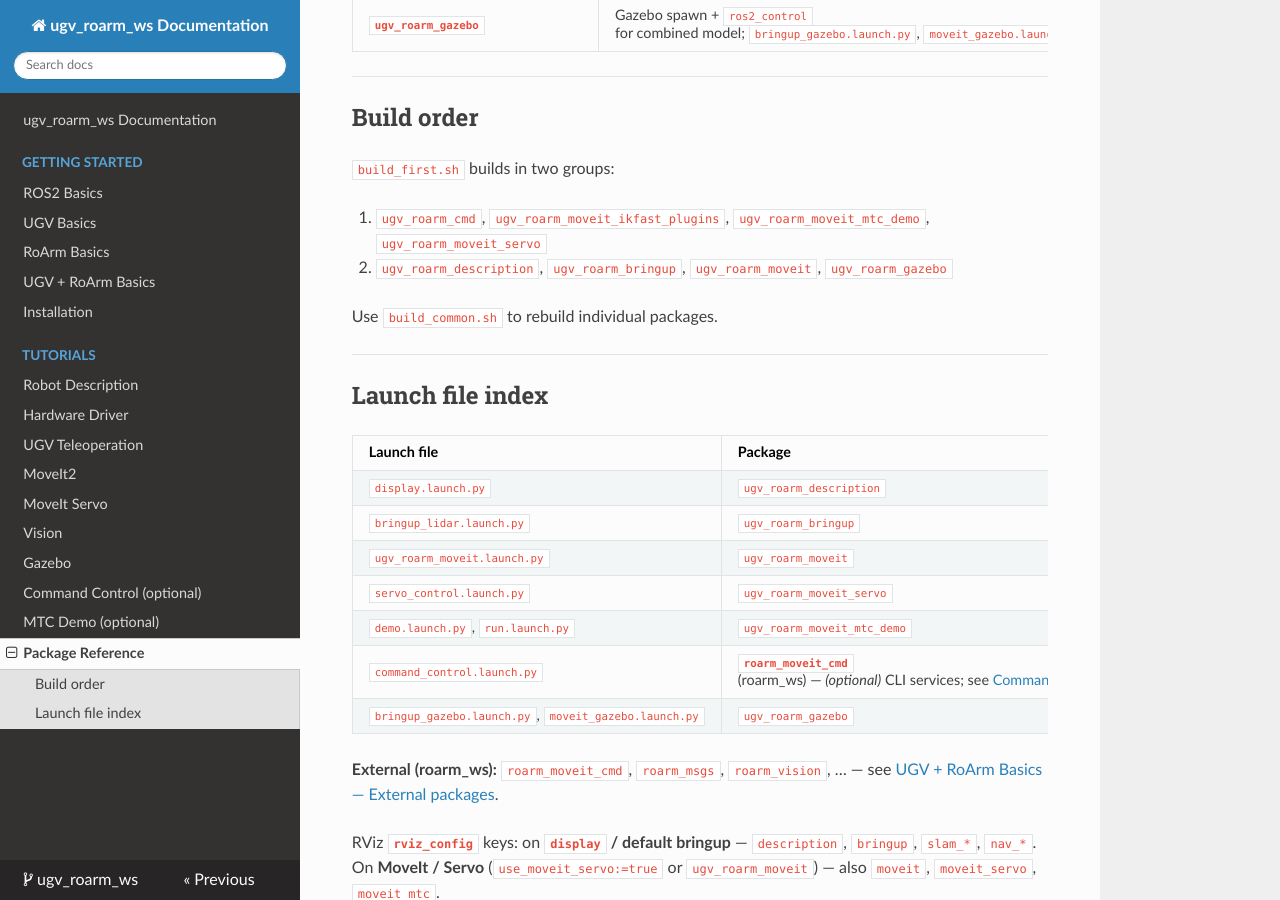
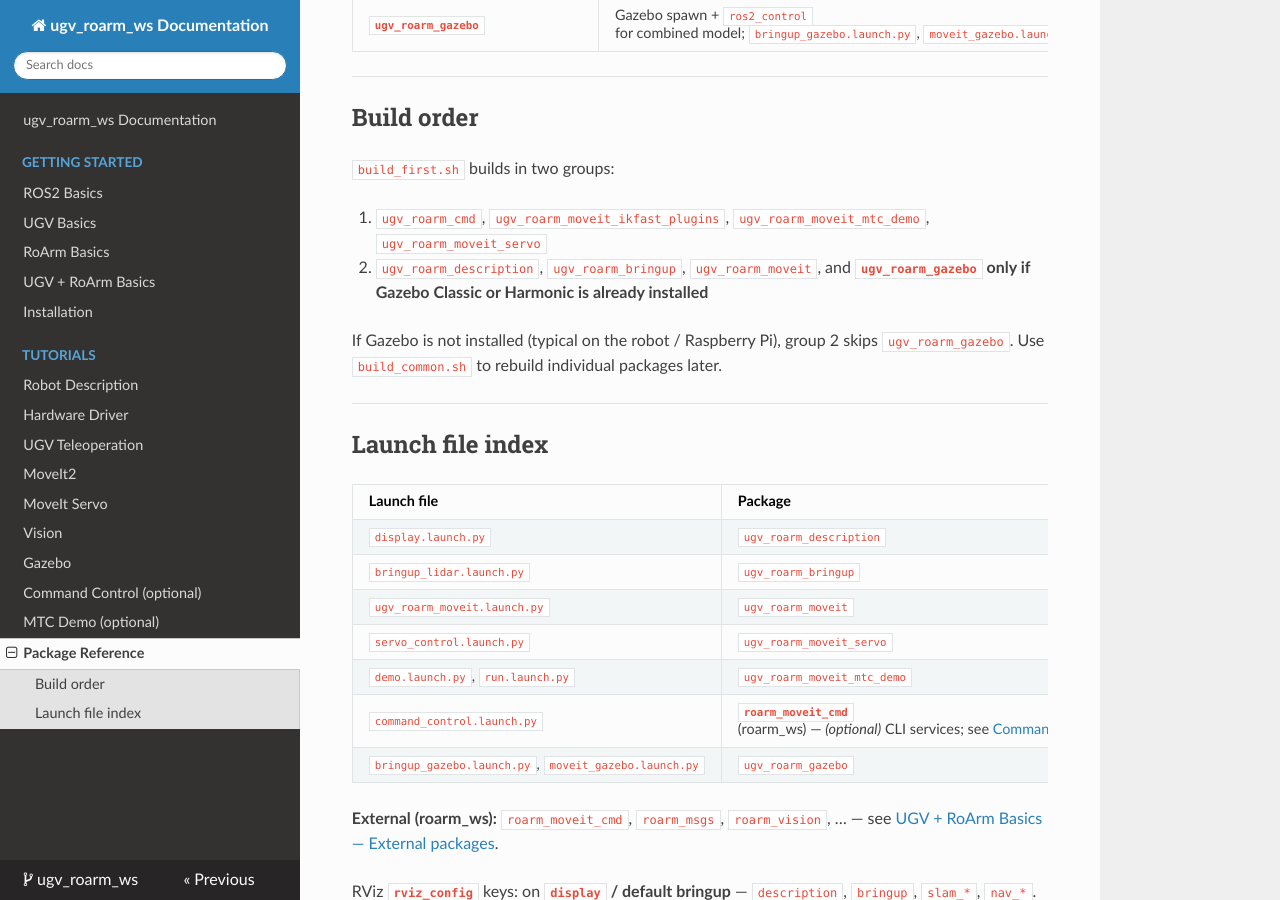
Before and after one commit to DUDULRX/ugv_roarm_ws, an MkDocs documentation site: the page built from docs/packages.md, in a window 1280 px wide and 900 px high, scrolled down 533 px. Built offline with MkDocs 1.6.1, drawn with Linux system fonts in a browser that asks for light colours; nearby versions of some CDN libraries.

Commit message:
modified docs

```diff
--- a/docs/packages.md
+++ b/docs/packages.md
@@ -20,9 +20,9 @@ Packages **built in this workspace** (`src/`). Dependencies from [ugv_ws](https:
 `build_first.sh` builds in two groups:
 
 1. `ugv_roarm_cmd`, `ugv_roarm_moveit_ikfast_plugins`, `ugv_roarm_moveit_mtc_demo`, `ugv_roarm_moveit_servo`
-2. `ugv_roarm_description`, `ugv_roarm_bringup`, `ugv_roarm_moveit`, `ugv_roarm_gazebo`
+2. `ugv_roarm_description`, `ugv_roarm_bringup`, `ugv_roarm_moveit`, and **`ugv_roarm_gazebo` only if Gazebo Classic or Harmonic is already installed**
 
-Use `build_common.sh` to rebuild individual packages.
+If Gazebo is not installed (typical on the robot / Raspberry Pi), group 2 skips `ugv_roarm_gazebo`. Use `build_common.sh` to rebuild individual packages later.
 
 ---
 
```
Also changed, not shown: README.md (+1 -1 lines), docs/gazebo.md (+2 -0 lines), docs/installation.md (+1 -1 lines), 1 other file.
